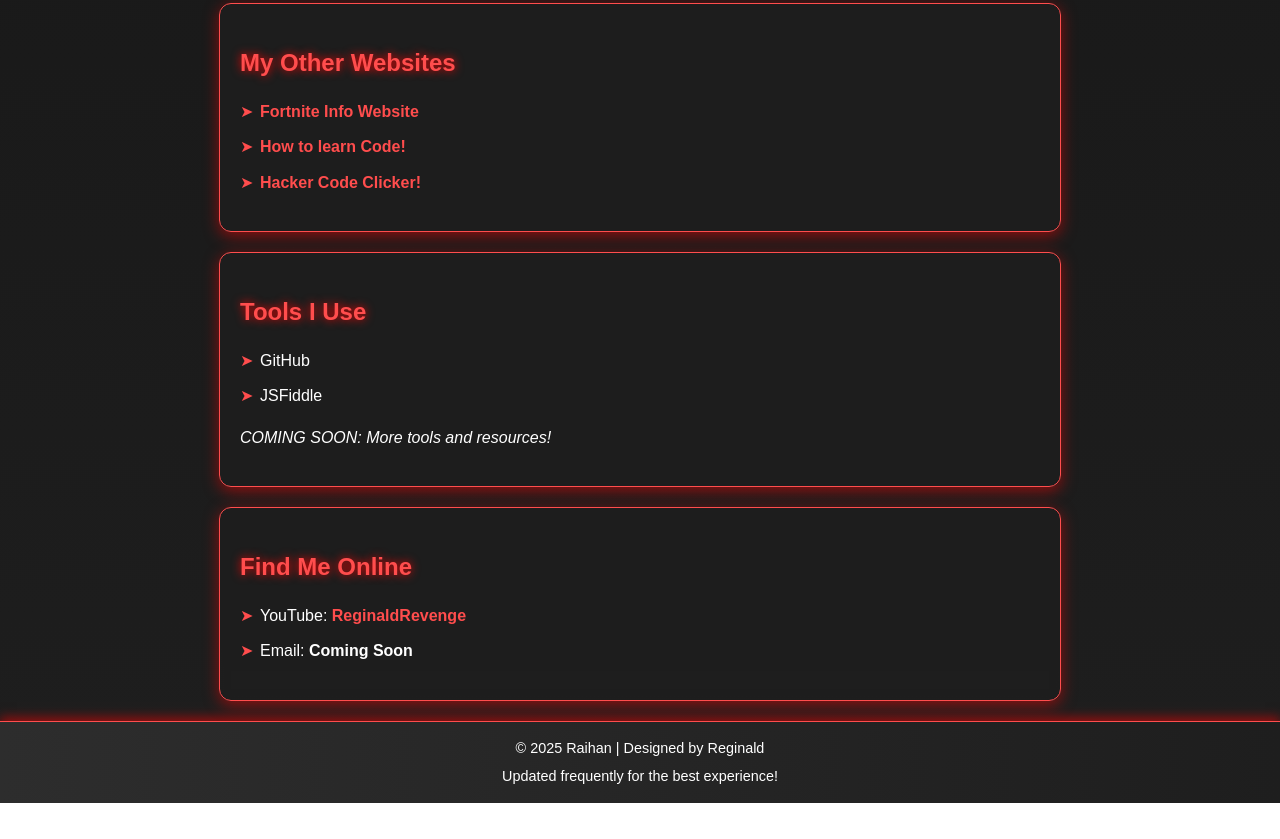
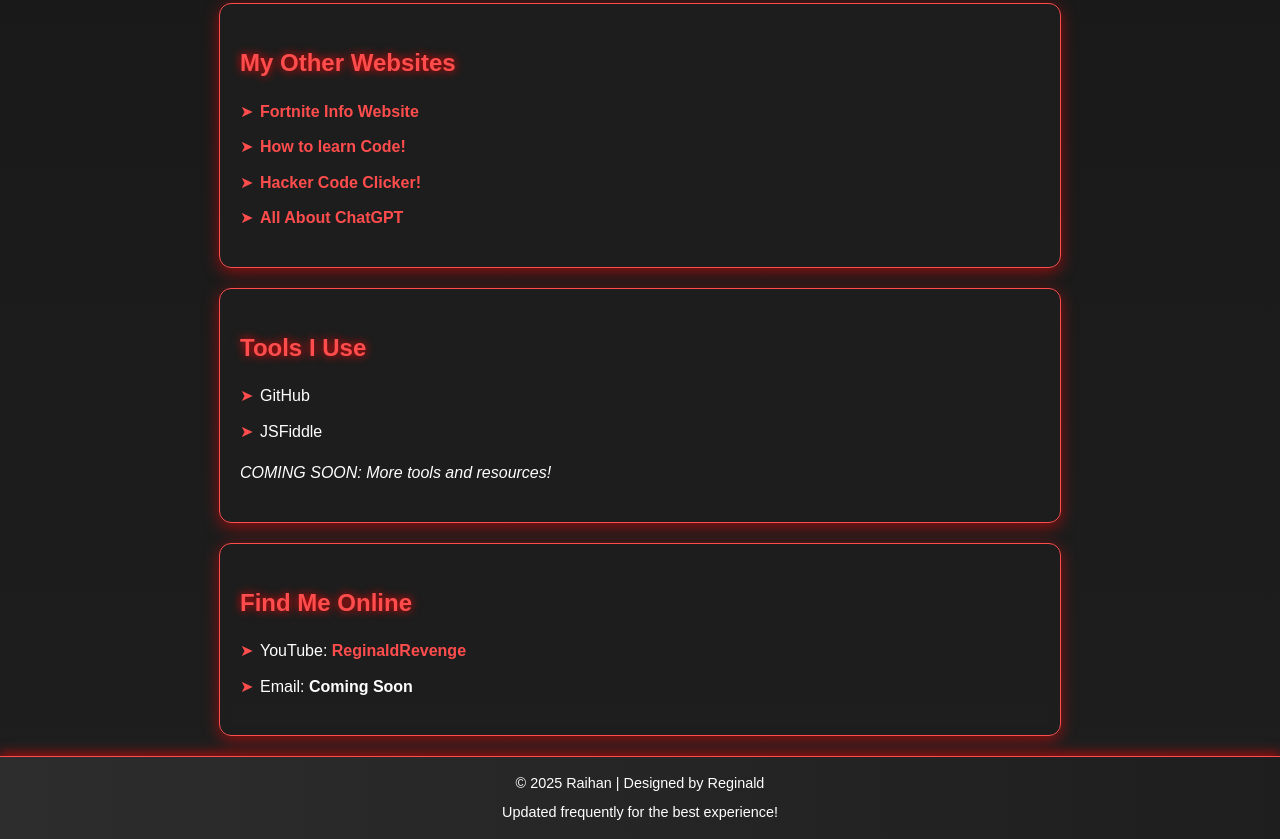
Before and after one commit to rn9997/about-myself-project, a plain HTML site: page index.html in a window 1280 px wide. Shown: the part 1429-2268 px from the top of the page. Before the commit the page ends 2232 px from the top, so only its background shows below. Drawn offline with Linux system fonts and the light colour scheme.

Commit message:
Update index.html

```diff
--- a/index.html
+++ b/index.html
@@ -205,6 +205,7 @@
             <li><a href="https://rn9997.github.io/Remix/" target="_blank">Fortnite Info Website</a></li>
             <li><a href="https://rn9997.github.io/learn-code/">How to learn Code!</a></li>
              <li><a href="https://rn9997.github.io/hacker-cookie-website/">Hacker Code Clicker!</a></li>
+             <li><a href="https://rn9997.github.io/chatgpt-website/">All About ChatGPT</a></li>
         </ul>
     </section>
 
```
